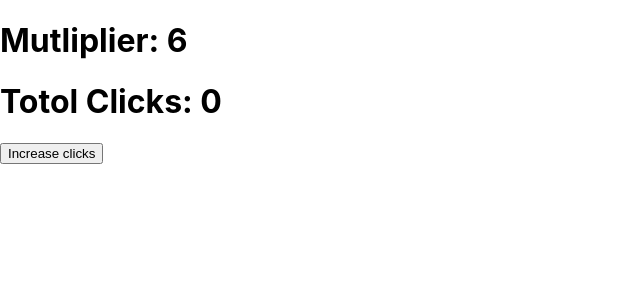
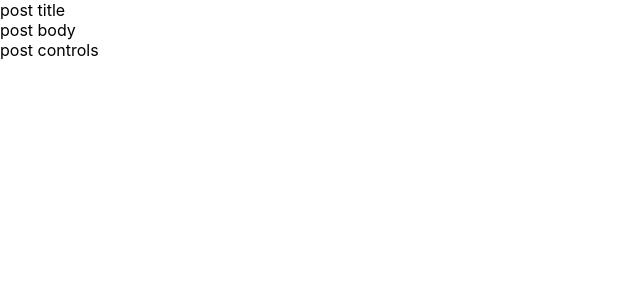
Before and after one commit to WatheqAlshowaiter/ReactForBegginers, a React (Create React App) app: page / in a window 1280 px wide. Shown: the top 300 px of the page, without its empty margins (0-640 px from the left). Built offline with nearby package versions, Linux system fonts and the light colour scheme.

Commit message:
1 - Component Composition

```diff
--- a/src/App.js
+++ b/src/App.js
@@ -1,17 +1,13 @@
 import React from "react";
 import logo from "./logo.svg";
 import "./App.css";
-import Counter from "./Counter";
+import PostCard from "./PostCard";
+import Card from "./Card";
 
 function App() {
-	const [number, updateNumber] = React.useState(18);
-
-	setTimeout(() => {
-		updateNumber(30);
-	}, 3000);
 	return (
 		<>
-			<Counter number={number} />
+			<PostCard title="post title" body="post body" controls="post controls" />
 		</>
 	);
 }
--- /dev/null
+++ b/src/Card.jsx
@@ -0,0 +1,5 @@
+import React from "react";
+
+export default function Card(props) {
+	return <div className="card">{props.children}</div>;
+}
--- a/src/PostCard.jsx
+++ b/src/PostCard.jsx
@@ -1,12 +1,18 @@
 import React from "react";
-import UserCard from "./UserCard";
-import "./card-syles.css";
+import Card from "./Card";
 
-export default function PostCard() {
+const CardControls = (props) => (
+	<div className="card-controls">{props.children}</div>
+);
+const PostBody = (props) => <div className="card-body">{props.children}</div>;
+const PostTitle = (props) => <div className="card-title">{props.children}</div>;
+
+export default function PostCard(props) {
 	return (
-		<div className="post-card">
-			<h3>Post Card</h3>
-			<UserCard />
-		</div>
+		<Card>
+			<PostBody>{props.title}</PostBody>
+			<PostTitle>{props.body}</PostTitle>
+			<CardControls>{props.controls}</CardControls>
+		</Card>
 	);
 }
```
Also changed, not shown: src/CardOld.js (renamed from src/Card.js).
